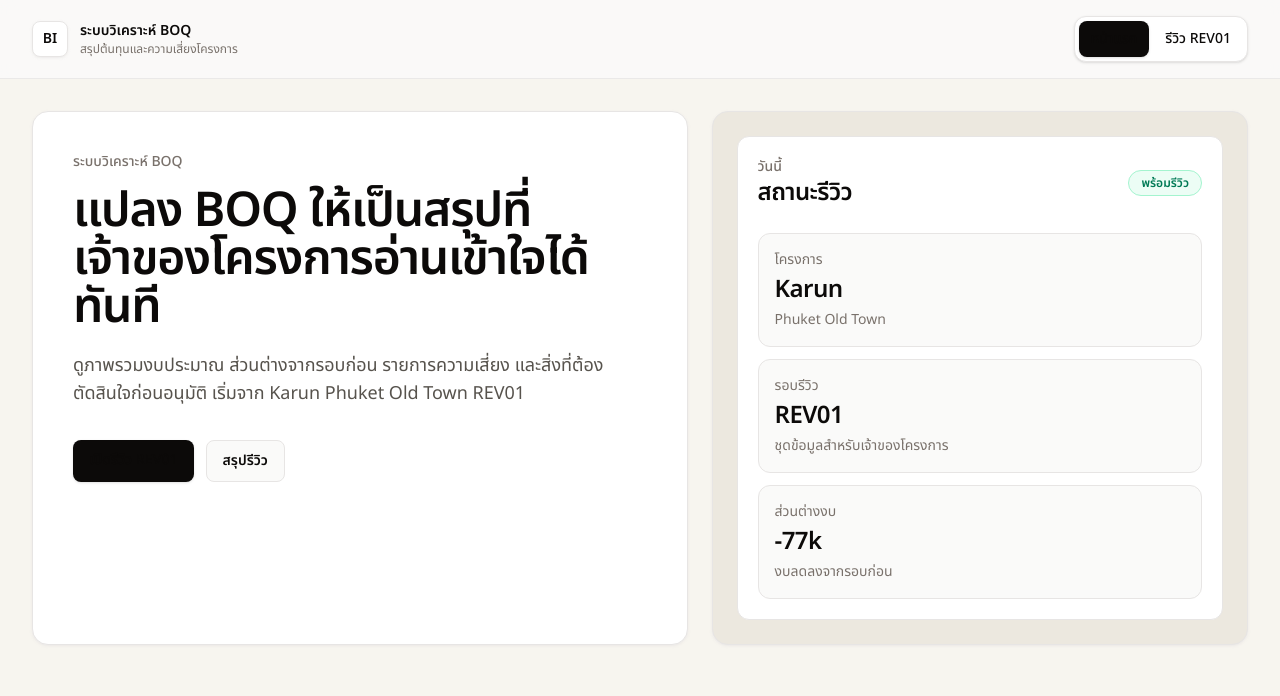
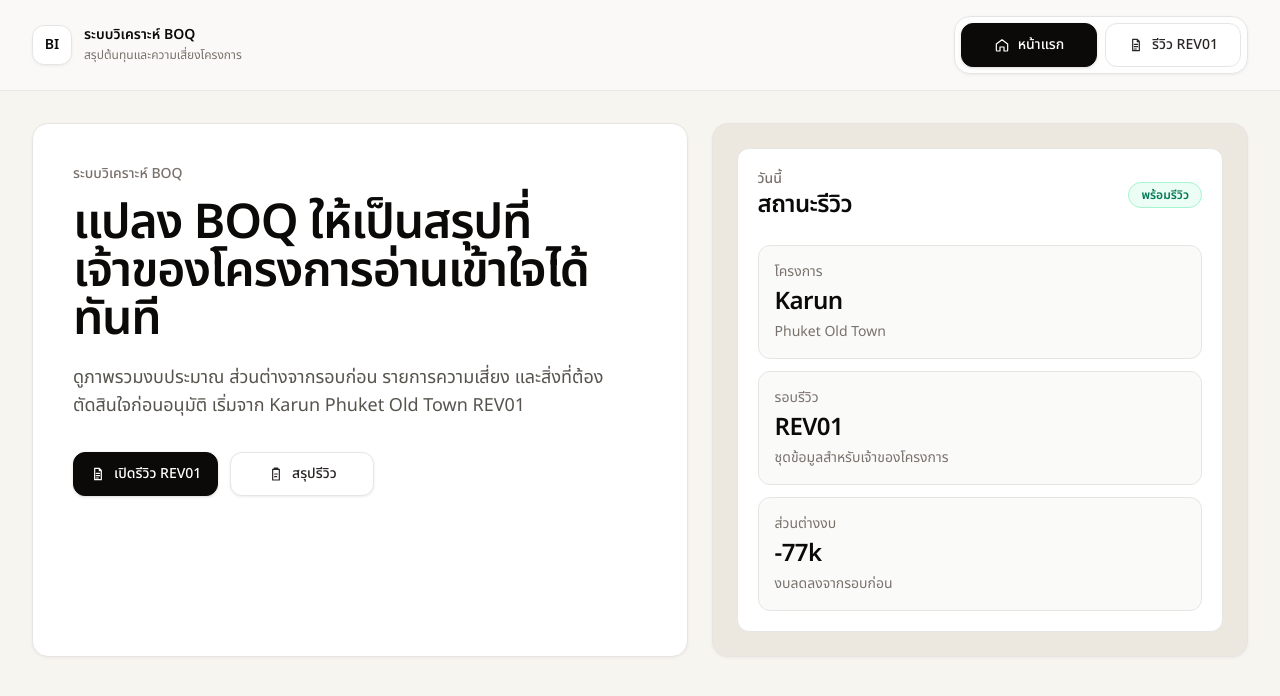
Before and after one commit to phorrtananchai-debug/beblank-cost-dashboard, a React (Vite) app: page / in a window 1280 px wide. Shown: the top 696 px of the page. Built offline with nearby package versions, Linux system fonts and the light colour scheme.

Commit message:
fix thai navigation ui overlap

```diff
--- a/src/App.jsx
+++ b/src/App.jsx
@@ -6,9 +6,35 @@ const CostDashboard = lazy(() => import('./pages/CostDashboard.jsx'))
 const OwnerPresentation = lazy(() => import('./pages/OwnerPresentation.jsx'))
 
 const navItems = [
-  { to: '/', label: 'หน้าแรก' },
-  { to: '/cost-dashboard', label: 'รีวิว REV01' },
+  { to: '/', label: 'หน้าแรก', icon: 'home' },
+  { to: '/cost-dashboard', label: 'รีวิว REV01', icon: 'file' },
 ]
+
+function NavIcon({ name }) {
+  const paths = {
+    home: (
+      <path d="M3.5 10.5 12 4l8.5 6.5V20a1 1 0 0 1-1 1H15v-6H9v6H4.5a1 1 0 0 1-1-1v-9.5Z" />
+    ),
+    file: (
+      <path d="M7 3.5h7l3 3V20.5H7V3.5Zm7 0V7h3M9.5 11h5M9.5 14.5h5M9.5 18h3" />
+    ),
+  }
+
+  return (
+    <svg
+      aria-hidden="true"
+      className="h-4 w-4 shrink-0"
+      fill="none"
+      stroke="currentColor"
+      strokeLinecap="round"
+      strokeLinejoin="round"
+      strokeWidth="1.8"
+      viewBox="0 0 24 24"
+    >
+      {paths[name]}
+    </svg>
+  )
+}
 
 function LoadingPage() {
   return (
@@ -37,33 +63,34 @@ function App() {
           isOwnerPage ? 'hidden' : '',
         ].join(' ')}
       >
-        <div className="mx-auto flex w-full max-w-7xl flex-col gap-4 px-5 py-4 sm:flex-row sm:items-center sm:justify-between lg:px-8">
-          <NavLink to="/" className="flex items-center gap-3">
-            <span className="grid h-9 w-9 place-items-center rounded-lg border border-stone-200 bg-white text-sm font-semibold shadow-sm shadow-stone-200/60">
+        <div className="mx-auto flex w-full max-w-7xl flex-col gap-4 px-5 py-4 md:flex-row md:items-center md:justify-between lg:px-8">
+          <NavLink to="/" className="flex min-w-0 items-center gap-3">
+            <span className="grid h-10 w-10 shrink-0 place-items-center rounded-xl border border-stone-200 bg-white text-sm font-semibold shadow-sm shadow-stone-200/60">
               BI
             </span>
-            <div>
+            <div className="min-w-0">
               <p className="text-sm font-semibold leading-5">ระบบวิเคราะห์ BOQ</p>
-              <p className="text-xs text-stone-500">
+              <p className="text-xs leading-5 text-stone-500">
                 สรุปต้นทุนและความเสี่ยงโครงการ
               </p>
             </div>
           </NavLink>
 
-          <nav className="flex w-full gap-1 rounded-xl border border-stone-200 bg-white p-1 shadow-sm sm:w-auto">
+          <nav className="flex w-full flex-wrap gap-2 rounded-2xl border border-stone-200 bg-white/90 p-1.5 shadow-sm shadow-stone-200/70 md:w-auto md:flex-nowrap">
             {navItems.map((item) => (
               <NavLink
                 key={item.to}
                 to={item.to}
                 className={({ isActive }) =>
                   [
-                    'flex-1 rounded-lg px-3 py-2 text-center text-sm font-medium transition sm:flex-none',
+                    'inline-flex min-h-11 min-w-[8.5rem] flex-1 items-center justify-center gap-2 rounded-xl border px-4 py-2.5 text-center text-sm font-medium leading-5 transition duration-200 ease-out md:flex-none',
                     isActive
-                      ? 'bg-stone-950 text-white shadow-sm'
-                      : 'text-stone-600 hover:bg-stone-100 hover:text-stone-950',
+                      ? 'border-stone-950 bg-stone-950 text-white shadow-sm shadow-stone-300/70'
+                      : 'border-stone-200 bg-white text-stone-800 hover:-translate-y-0.5 hover:border-stone-300 hover:bg-stone-50 hover:shadow-sm',
                   ].join(' ')
                 }
               >
+                <NavIcon name={item.icon} />
                 {item.label}
               </NavLink>
             ))}
--- a/src/index.css
+++ b/src/index.css
@@ -23,7 +23,6 @@ body {
 }
 
 a {
-  color: inherit;
   text-decoration: none;
 }
 
--- a/src/pages/Home.jsx
+++ b/src/pages/Home.jsx
@@ -1,4 +1,30 @@
 import { Link } from 'react-router-dom'
+
+function ActionIcon({ name }) {
+  const paths = {
+    file: (
+      <path d="M7 3.5h7l3 3V20.5H7V3.5Zm7 0V7h3M9.5 11h5M9.5 14.5h5M9.5 18h3" />
+    ),
+    clipboard: (
+      <path d="M9 4.5h6M9.5 3h5l.5 2H9l.5-2ZM7 5h10v16H7V5Zm3 7h4M10 16h3" />
+    ),
+  }
+
+  return (
+    <svg
+      aria-hidden="true"
+      className="h-4 w-4 shrink-0"
+      fill="none"
+      stroke="currentColor"
+      strokeLinecap="round"
+      strokeLinejoin="round"
+      strokeWidth="1.8"
+      viewBox="0 0 24 24"
+    >
+      {paths[name]}
+    </svg>
+  )
+}
 
 const highlights = [
   {
@@ -34,17 +60,19 @@ function Home() {
             และสิ่งที่ต้องตัดสินใจก่อนอนุมัติ เริ่มจาก Karun Phuket Old Town
             REV01
           </p>
-          <div className="mt-8 flex flex-col gap-3 sm:flex-row">
+          <div className="mt-8 flex flex-col gap-3 sm:flex-row sm:flex-wrap">
             <Link
               to="/cost-dashboard"
-              className="inline-flex justify-center rounded-lg bg-stone-950 px-4 py-2.5 text-sm font-semibold text-white shadow-sm transition hover:bg-stone-800"
+              className="inline-flex min-h-11 min-w-[9rem] items-center justify-center gap-2 rounded-xl border border-stone-950 bg-stone-950 px-4 py-2.5 text-sm font-medium text-white shadow-sm shadow-stone-300/70 transition duration-200 hover:-translate-y-0.5 hover:bg-stone-800"
             >
+              <ActionIcon name="file" />
               เปิดรีวิว REV01
             </Link>
             <a
               href="#overview"
-              className="inline-flex justify-center rounded-lg border border-stone-200 bg-stone-50 px-4 py-2.5 text-sm font-semibold text-stone-700 transition hover:bg-stone-100"
+              className="inline-flex min-h-11 min-w-[9rem] items-center justify-center gap-2 rounded-xl border border-stone-200 bg-white px-4 py-2.5 text-sm font-medium text-stone-800 shadow-sm shadow-stone-200/60 transition duration-200 hover:-translate-y-0.5 hover:border-stone-300 hover:bg-stone-50"
             >
+              <ActionIcon name="clipboard" />
               สรุปรีวิว
             </a>
           </div>
--- a/src/pages/OwnerPresentation.jsx
+++ b/src/pages/OwnerPresentation.jsx
@@ -115,32 +115,32 @@ function OwnerPresentation() {
 
   return (
     <div className="owner-print-page mx-auto max-w-6xl space-y-6 bg-white text-stone-950 sm:p-8">
-      <div className="no-print flex flex-col justify-between gap-3 sm:flex-row sm:items-center">
+      <div className="no-print flex flex-col justify-between gap-3 sm:flex-row sm:flex-wrap sm:items-center">
         <Link
           to="/cost-dashboard"
-          className="text-sm font-semibold text-stone-500 transition hover:text-stone-950"
+          className="inline-flex min-h-11 items-center rounded-xl border border-stone-200 bg-white px-4 py-2.5 text-sm font-medium text-stone-800 shadow-sm shadow-stone-200/60 transition duration-200 hover:-translate-y-0.5 hover:border-stone-300 hover:bg-stone-50"
         >
           กลับไปที่แดชบอร์ด
         </Link>
-        <div className="flex flex-col gap-2 sm:flex-row">
+        <div className="flex flex-col gap-2 sm:flex-row sm:flex-wrap sm:justify-end">
           <button
             type="button"
             onClick={copyOwnerSummary}
-            className="rounded-xl border border-stone-200 bg-white px-4 py-2.5 text-sm font-semibold text-stone-700 shadow-sm transition hover:bg-stone-100"
+            className="min-h-11 rounded-xl border border-stone-200 bg-white px-4 py-2.5 text-sm font-medium text-stone-800 shadow-sm shadow-stone-200/60 transition duration-200 hover:-translate-y-0.5 hover:border-stone-300 hover:bg-stone-50"
           >
             {copyLabel}
           </button>
           <button
             type="button"
             onClick={copyShareMessage}
-            className="rounded-xl border border-stone-200 bg-white px-4 py-2.5 text-sm font-semibold text-stone-700 shadow-sm transition hover:bg-stone-100"
+            className="min-h-11 rounded-xl border border-stone-200 bg-white px-4 py-2.5 text-sm font-medium text-stone-800 shadow-sm shadow-stone-200/60 transition duration-200 hover:-translate-y-0.5 hover:border-stone-300 hover:bg-stone-50"
           >
             {shareLabel}
           </button>
           <button
             type="button"
             onClick={() => window.print()}
-            className="rounded-xl bg-stone-950 px-4 py-2.5 text-sm font-semibold text-white shadow-sm transition hover:bg-stone-800"
+            className="min-h-11 rounded-xl border border-stone-950 bg-stone-950 px-4 py-2.5 text-sm font-medium text-white shadow-sm shadow-stone-300/70 transition duration-200 hover:-translate-y-0.5 hover:bg-stone-800"
           >
             พิมพ์ / บันทึกเป็น PDF
           </button>
```
Also changed, not shown: src/pages/CostDashboard.jsx (+11 -11 lines).
